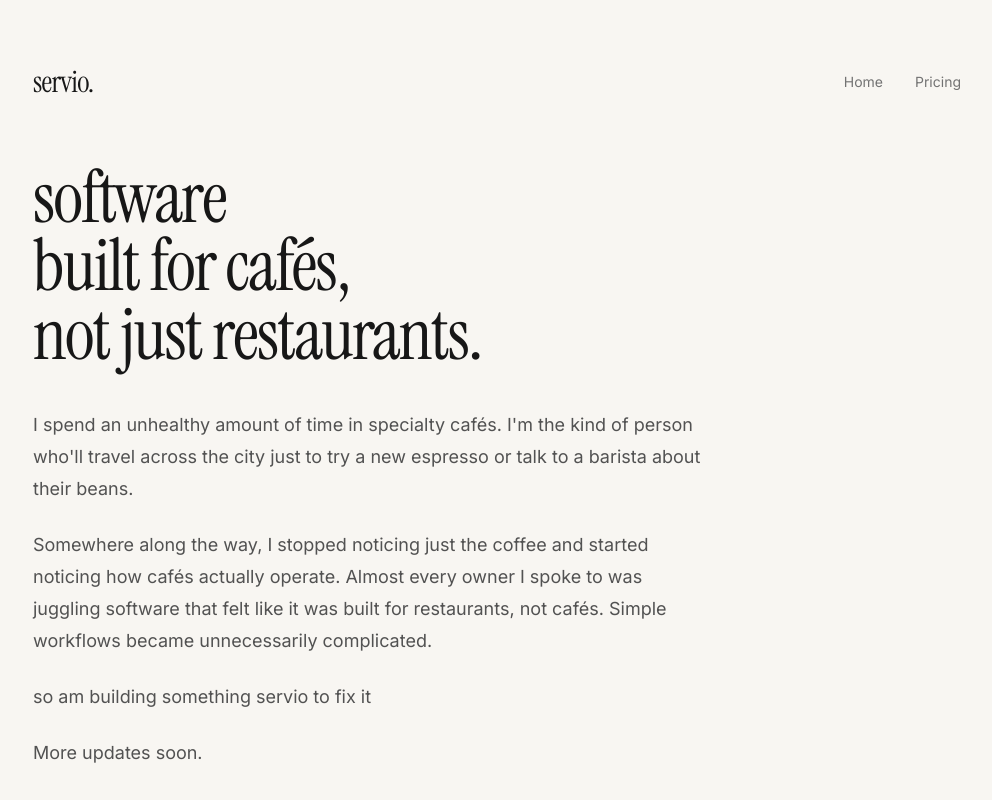
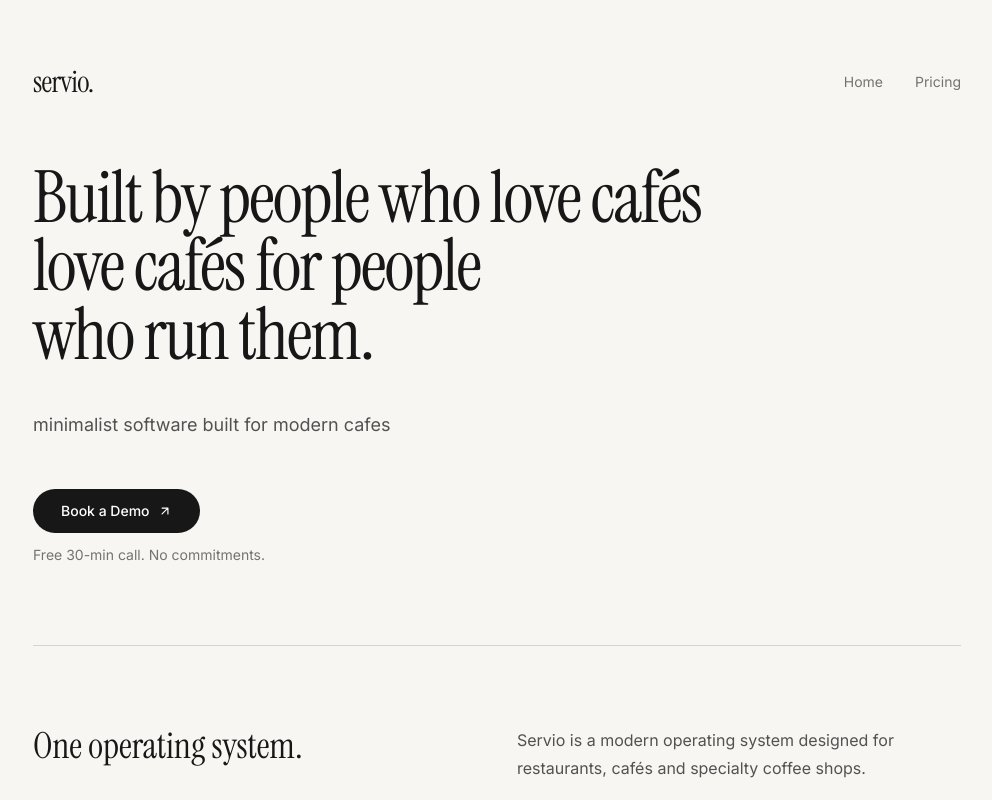
Before and after one commit to zuolabx/servio-site, a Next.js app: page / in a window 1280 px wide. Shown: the top 800 px of the page, without its empty margins (143-1135 px from the left). Built offline with nearby package versions, Linux system fonts and the light colour scheme.

Commit message:
refactor(landing): update hero text and description

```diff
--- a/src/app/page.tsx
+++ b/src/app/page.tsx
@@ -23,32 +23,16 @@
         {/* Hero */}
         <section className="space-y-10">
           <h1 className="instrument max-w-4xl text-5xl leading-[0.95] tracking-tight text-neutral-900 md:text-7xl">
-            software
+            Built by people who love cafés
             <br />
-            built for cafés,
+            love cafés for people
             <br />
-            not just restaurants.
+            who run them.
           </h1>
 
           <div className="max-w-2xl space-y-6">
             <p className="inter text-lg leading-8 text-neutral-600">
-              I spend an unhealthy amount of time in specialty cafés. I'm the
-              kind of person who'll travel across the city just to try a new
-              espresso or talk to a barista about their beans.
-            </p>
-
-            <p className="inter text-lg leading-8 text-neutral-600">
-              Somewhere along the way, I stopped noticing just the coffee and
-              started noticing how cafés actually operate. Almost every owner I
-              spoke to was juggling software that felt like it was built for
-              restaurants, not cafés. Simple workflows became unnecessarily
-              complicated.
-            </p>
-            <p className="inter text-lg leading-8 text-neutral-600">
-              so am building something servio to fix it
-            </p>
-            <p className="inter text-lg leading-8 text-neutral-600">
-              More updates soon.
+              minimalist software built for modern cafes
             </p>
           </div>
 
@@ -60,11 +44,23 @@
               className="inter inline-flex items-center gap-2 rounded-full bg-neutral-900 px-7 py-3 text-sm font-medium text-white transition hover:bg-black"
             >
               Book a Demo
-              <svg xmlns="http://www.w3.org/2000/svg" width="14" height="14" viewBox="0 0 24 24" fill="none" stroke="currentColor" strokeWidth="2" strokeLinecap="round" strokeLinejoin="round">
-                <path d="M7 17L17 7M17 7H7M17 7v10"/>
+              <svg
+                xmlns="http://www.w3.org/2000/svg"
+                width="14"
+                height="14"
+                viewBox="0 0 24 24"
+                fill="none"
+                stroke="currentColor"
+                strokeWidth="2"
+                strokeLinecap="round"
+                strokeLinejoin="round"
+              >
+                <path d="M7 17L17 7M17 7H7M17 7v10" />
               </svg>
             </Link>
-            <p className="inter text-sm text-neutral-500">Free 30-min call. No commitments.</p>
+            <p className="inter text-sm text-neutral-500">
+              Free 30-min call. No commitments.
+            </p>
           </div>
         </section>
 
```
